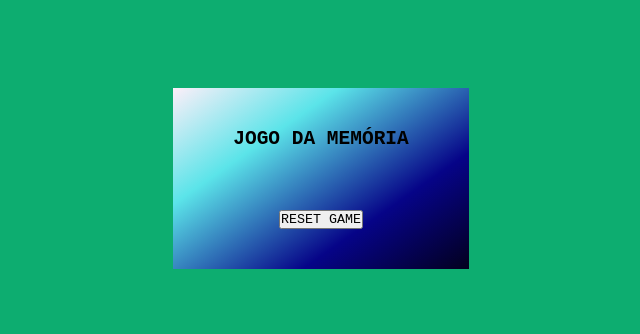
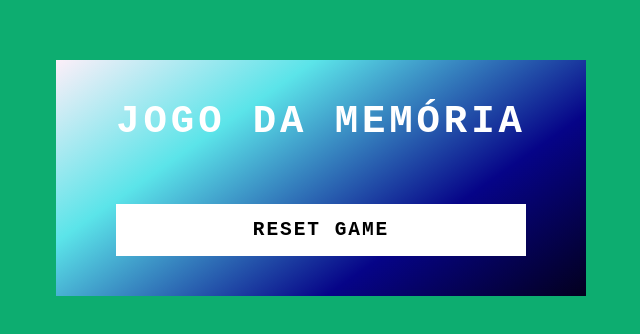
Before and after one commit to MarianaTN/Jogo-da-Memoria, a plain HTML site: page index.html in a window 1280 px wide. Shown: the part 222-556 px from the top of the page, without its empty margins (319-959 px from the left). Drawn offline with Linux system fonts and the light colour scheme.

Commit message:
cor reset

```diff
--- a/src/styles/main.css
+++ b/src/styles/main.css
@@ -14,12 +14,35 @@ body {
     justify-content: center;
     align-items: center;
     gap: 30px;
-    background: linear-gradient(
-      325deg,
+    background: linear-gradient(325deg,
             #03001e 0%,
             #060488 30%,
             #5be4e9 70%,
-      #fdeff9 100%
-    );
+            #fdeff9 100%);
     padding: 40px 60px;
 }
+
+h2 {
+    font-size: 3em;
+    color: #fff;
+    text-transform: uppercase;
+    letter-spacing: 0.1em;
+}
+
+.reset {
+    padding: 15px 20px;
+    width: 100%;
+    color: #000;
+    background-color: #fff;
+    border: none;
+    font-size: 1.5em;
+    letter-spacing: 0.1em;
+    text-transform: uppercase;
+    cursor: pointer;
+    font-weight: 600;
+}
+
+.reset:focus {
+    color: #330c05;
+    background-color: #660bdd;
+}
```
Lines whose indentation alone changed are shown as unchanged.
